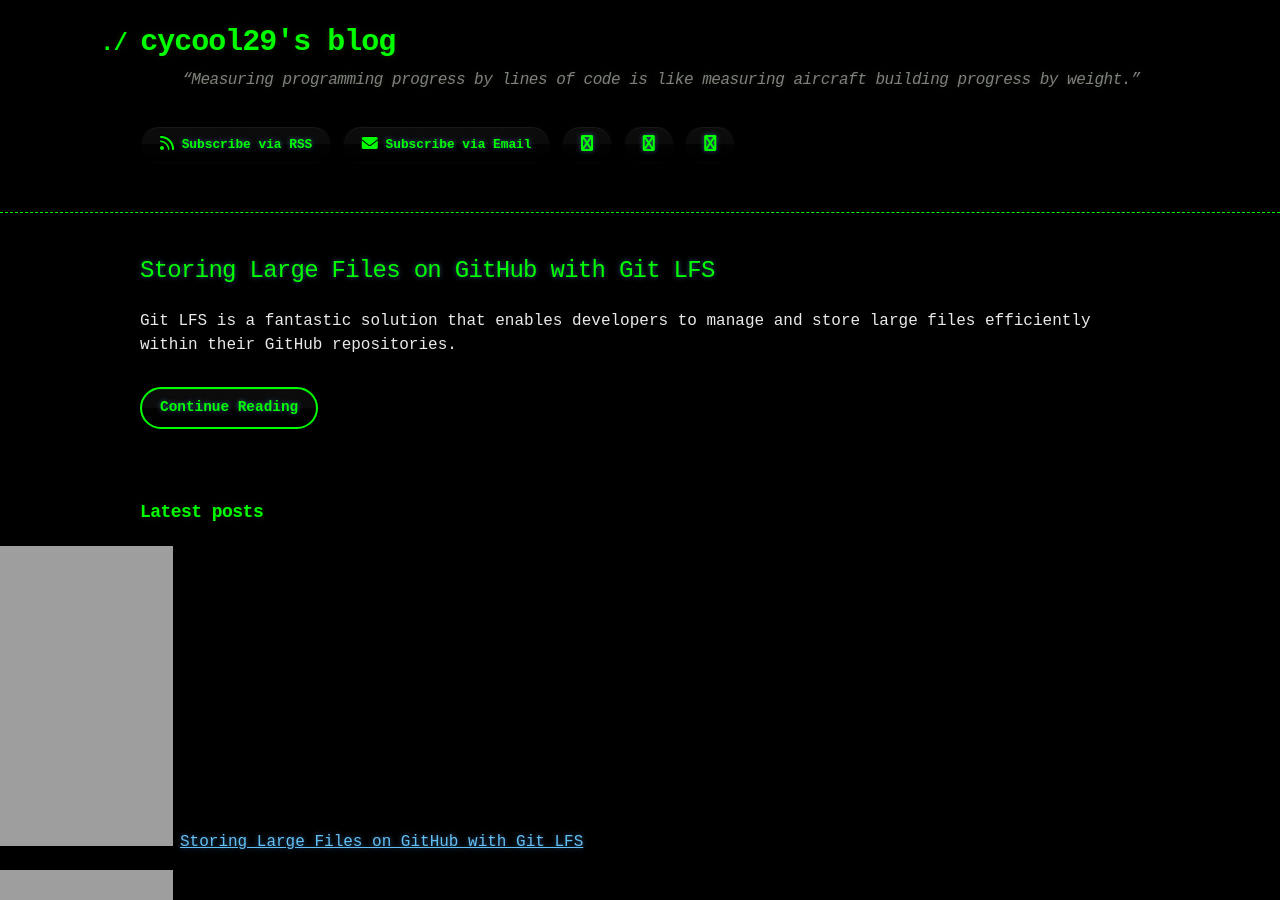
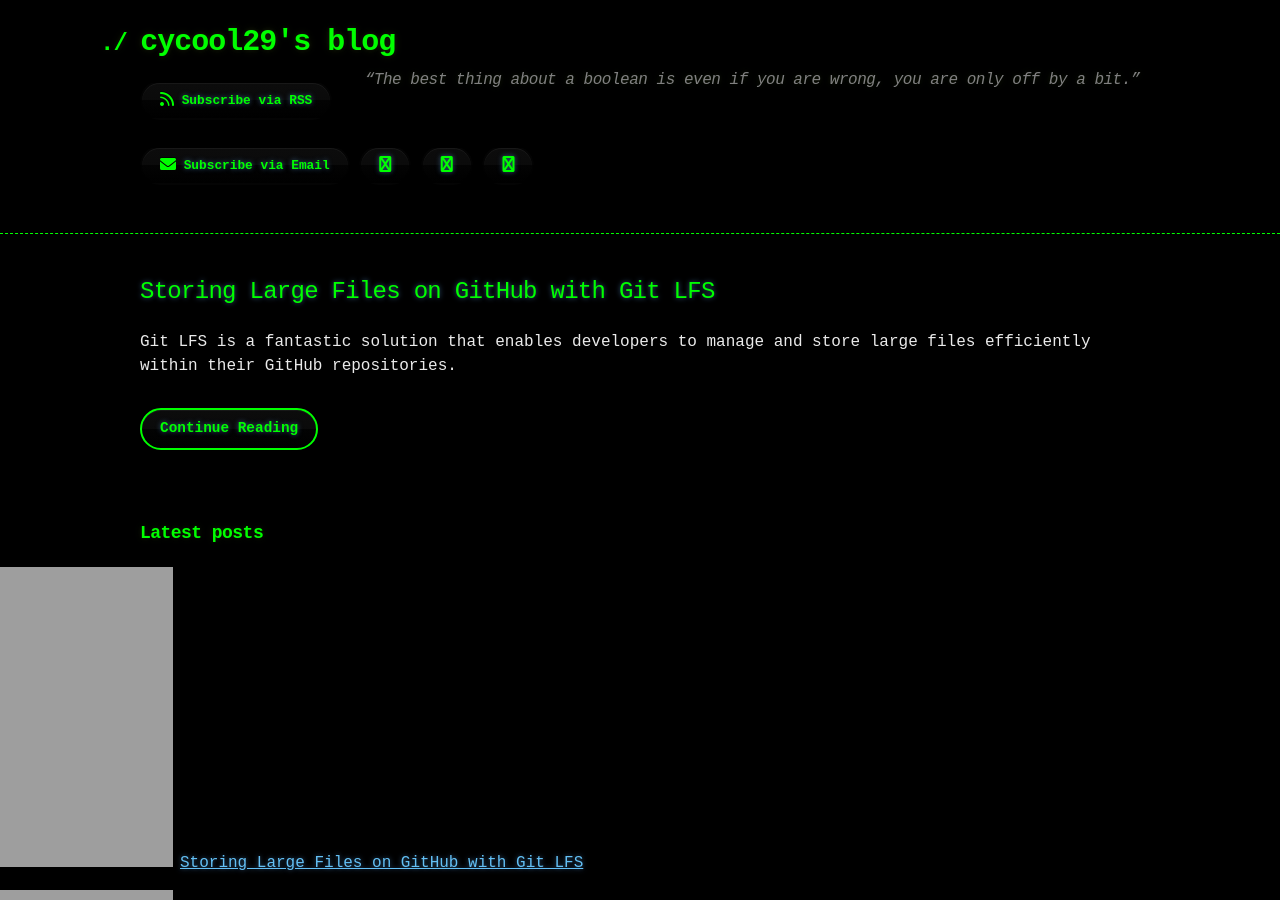
Before and after one commit to cycool29/cycool29.github.io, a Jekyll site: the page built from index.md, in a window 1280 px wide and 900 px high. Built offline with Jekyll 4.4.1, drawn with Linux system fonts in a browser that asks for light colours; a style sheet for code colours, icons or effects is not loaded.

Commit message:
Update quotes

```diff
--- a/_config.yml
+++ b/_config.yml
@@ -1,5 +1,5 @@
 title: cycool29's blog
-description: "“Measuring programming progress by lines of code is like measuring aircraft building progress by weight.” "
+description: "“The best thing about a boolean is even if you are wrong, you are only off by a bit.” "
 bio: A high school student. Intermediate in Python, Git, Bash. Learning JavaScript. He/Him. "
 author: cycool29
 url: https://cycool29.github.io
```
